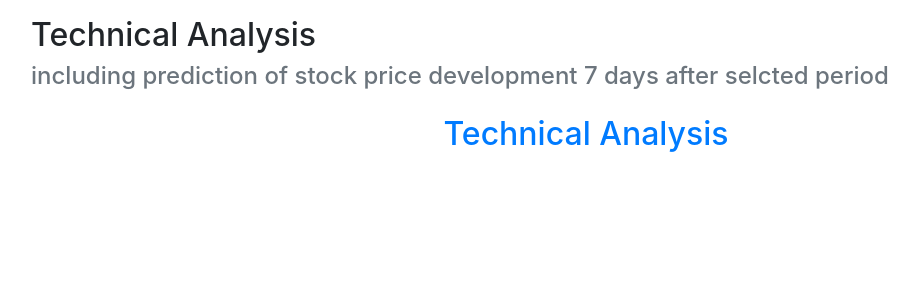
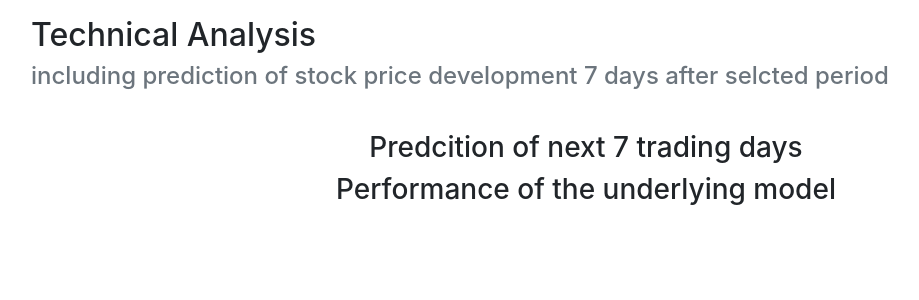
Before and after one commit to jochenruland/stock_price_indicator, a Flask app: template app/templates/post.html in a window 1280 px wide. Shown: the part 56-356 px from the top of the page, without its empty margins (54-973 px from the left). Run offline with Flask 2, Linux system fonts and the light colour scheme; the template is opened without the code that fills it, so the values that code supplies are empty; some libraries are stand-ins or nearby versions.

Commit message:
EDIT format of prediction

```diff
--- a/app/templates/post.html
+++ b/app/templates/post.html
@@ -38,11 +38,12 @@
         </div>
         <div class="row">
             <div class="col">
-              <a href="#">
-                <h2 id="tag-line">Technical Analysis</h2>
+              <div id="middle-info" class="mt-3">
+                <h3 id="tag-line">Predcition of next 7 trading days</h3>
                 <h4 id="tag-line" class="text-muted">{{ Y_future }}</h4>
+                <h3 id="tag-line">Performance of the underlying model</h3>
                 <h4 id="tag-line" class="text-muted">{{ evaluation_result }}</h4>
-              </a>
+              </div>
             </div>
         </div>
 
```
